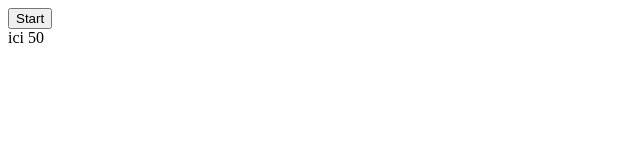
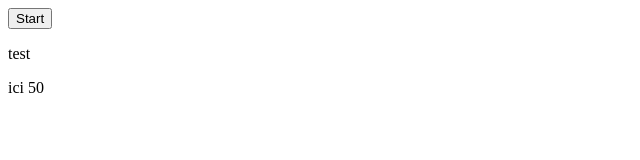
Before and after one commit to MobarkiRedha/Chrono, a plain HTML site: page chrono.html in a window 1280 px wide. Shown: the whole page, without its empty margins (0-640 px from the left). Drawn offline with nearby package versions, Linux system fonts and the light colour scheme.

Commit message:
Validation Ibtissem.

```diff
--- a/chrono.html
+++ b/chrono.html
@@ -9,6 +9,9 @@
 </head>
 <body>
     <input type="button" value="Start">
+    <p>
+        test
+    </p>
     <div id="chrono"></div>
 
     <script src="https://ajax.aspnetcdn.com/ajax/jQuery/jquery-3.4.1.min.js"></script>
```
